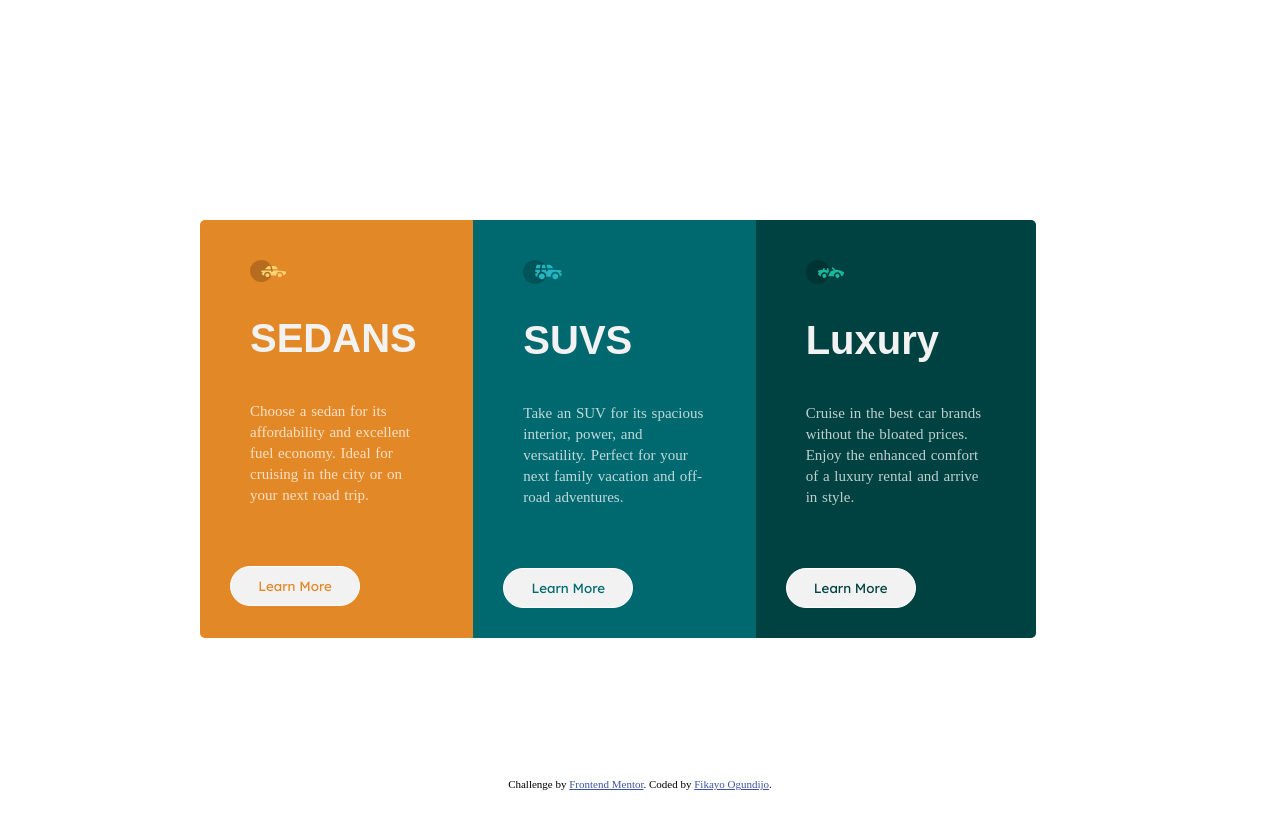
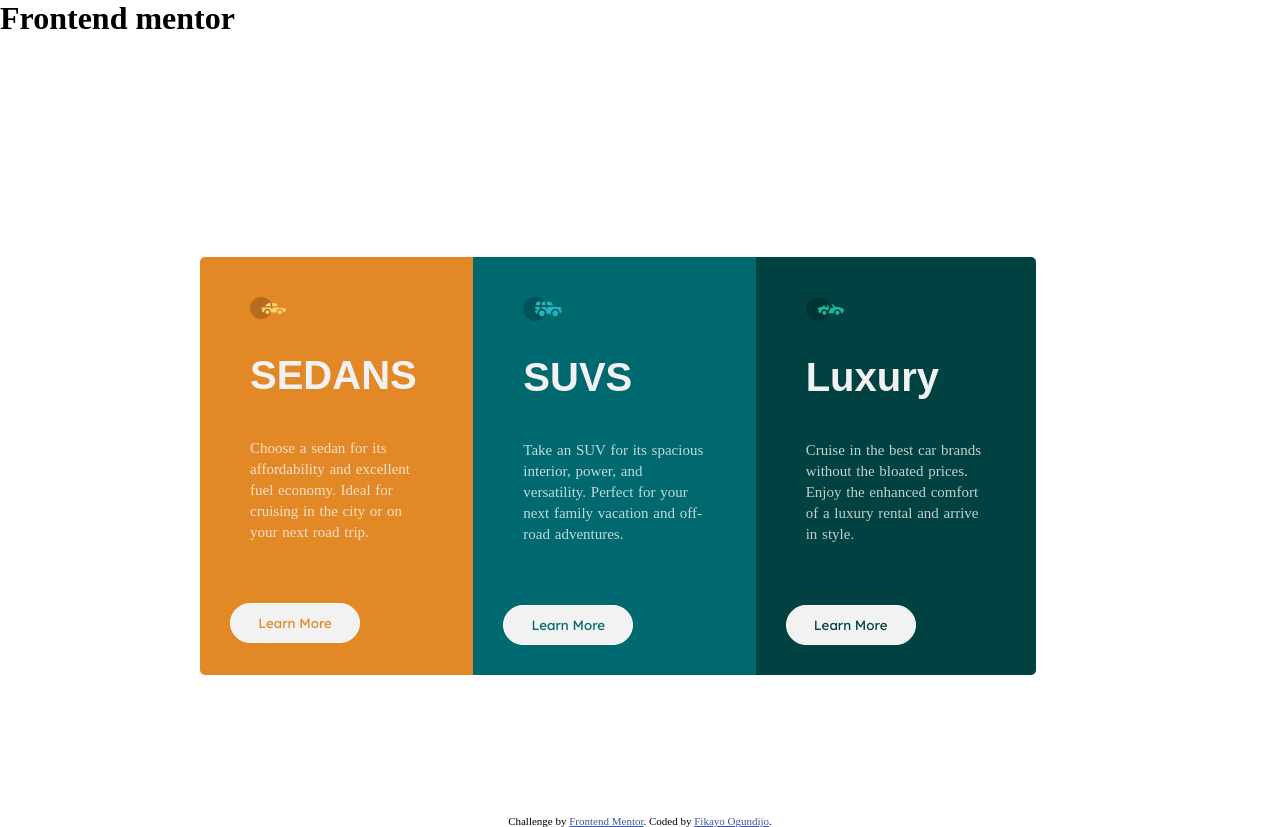
Before and after one commit to Fikayomi31/3-column-preview-card-component-main, a plain HTML site: page index.html in a window 1280 px wide. Before the commit the page ends 800 px from the top, so only its background shows below. Drawn offline with Linux system fonts and the light colour scheme; a web font is replaced by a local one.

Commit message:
Update index.html

```diff
--- a/index.html
+++ b/index.html
@@ -9,7 +9,7 @@
   <link rel="icon" type="image/png" sizes="32x32" href="images\favicon-32x32.png">
 
   <title>Frontend Mentor | 3-column preview card component</title>
-
+  <h1>Frontend mentor</h1>
 
 </head>
 <body>
```
